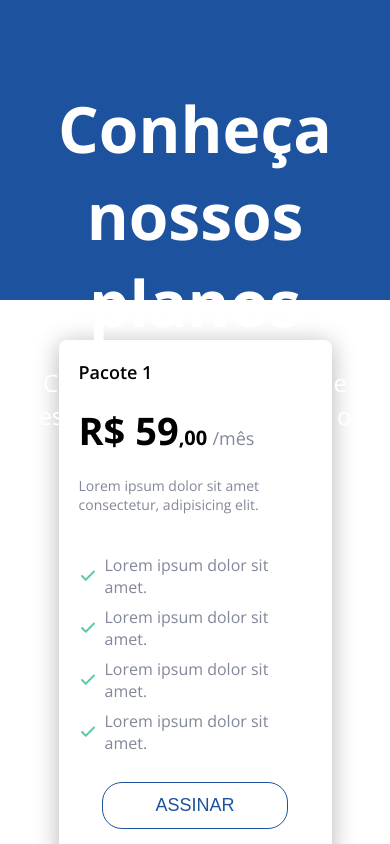
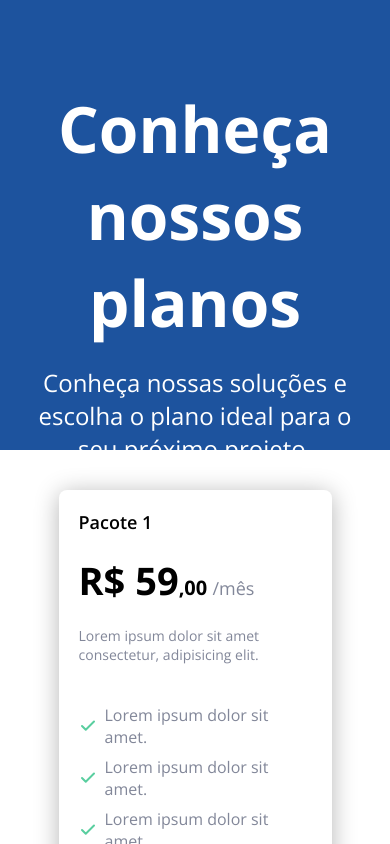
Before and after one commit to cesar-lima/pricing-table, a React (Vite) app: page / in a window 390 px wide. Shown: the top 844 px of the page. Built offline with nearby package versions, Linux system fonts and the light colour scheme.

Commit message:
melhorar estilo e responsividade dos cards

```diff
--- a/src/App.tsx
+++ b/src/App.tsx
@@ -1,5 +1,5 @@
-import Card from "./components/Card"
-import Header from "./components/Header"
+import { Card } from "./components/Card"
+import { Header } from "./components/Header"
 import './styles/global.scss'
 
 export function App() {
--- a/src/styles/header.scss
+++ b/src/styles/header.scss
@@ -2,7 +2,7 @@
     background-color: #1D539E;
     text-align: center;
     padding: 20px;
-    height: 450px;
+    min-height: 450px;
 
     p{
         color: #FFFFFF;
```
